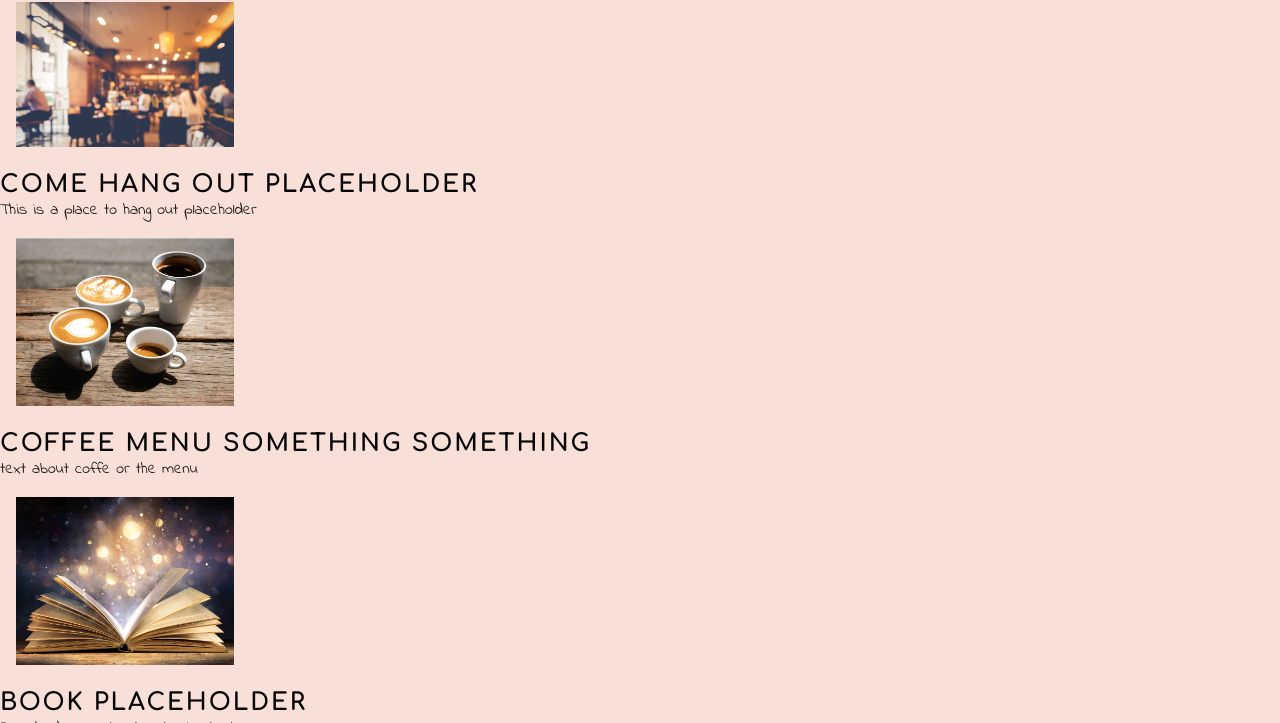
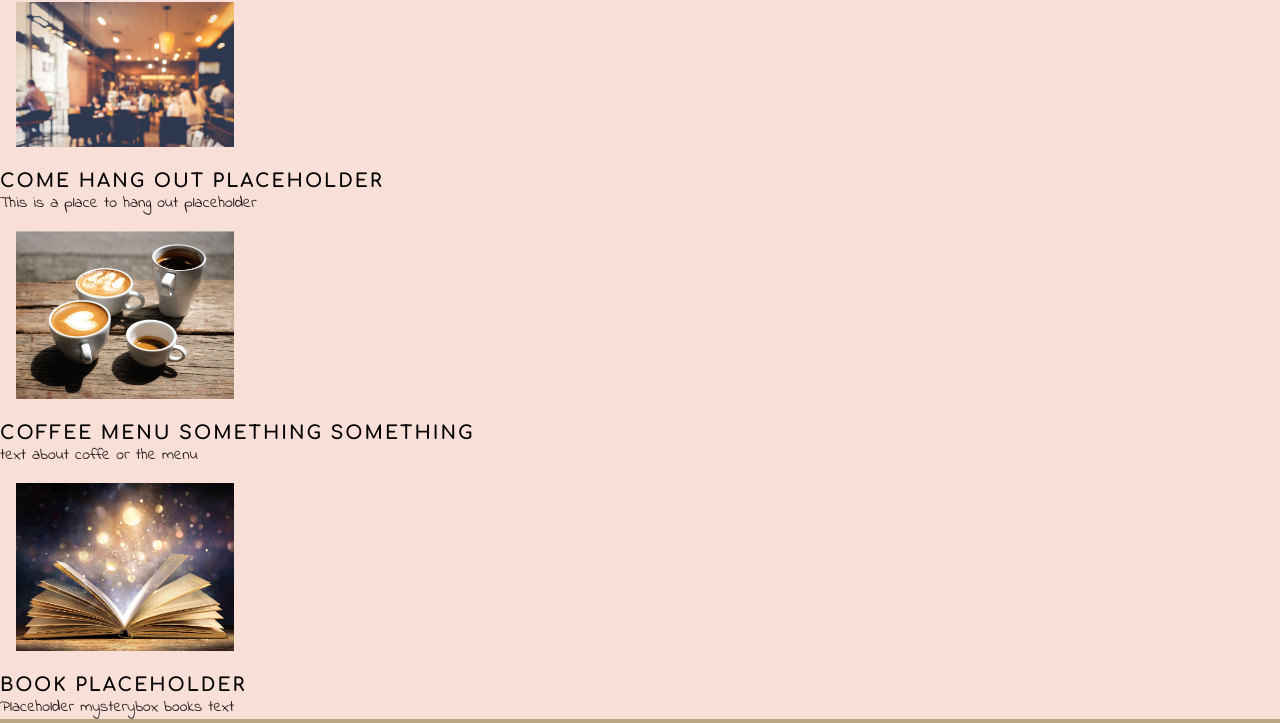
Before and after one commit to miranord/book-baristas, a plain HTML site: page index.html in a window 1280 px wide. Shown: the part 415-1138 px from the top of the page. Drawn offline with Linux system fonts and the light colour scheme.

Commit message:
Changed headings from h2 to h3

```diff
--- a/assets/css/style.css
+++ b/assets/css/style.css
@@ -19,7 +19,7 @@ body {
     background-color: #F8E0D8;
 }
 
-h1,h2 {
+h1,h2,h3 {
     font-family: 'Comfortaa', cursive;
     text-transform: uppercase;
     letter-spacing: 2px;
--- a/index.html
+++ b/index.html
@@ -80,7 +80,7 @@
         <section>
             <img src="assets/images/shutterstock_364151948-min.jpg" alt="Blurred picture of inside of Book Baristas" class="home-page-pictures">
             <div>
-                <h2>Come hang out placeholder</h2>
+                <h3>Come hang out placeholder</h2>
                 <p>This is a place to hang out placeholder</p>
             </div>
         </section>
@@ -89,7 +89,7 @@
         <section>
             <img src="assets/images/Shutterstock_744593455 (1).jpg" alt="Four diffrent coffees served at Book Baristas" class="home-page-pictures">
             <div>
-              <h2>Coffee menu something something</h2>
+              <h3>Coffee menu something something</h2>
               <p>text about coffe or the menu</p>
             </div>
         </section>
@@ -98,7 +98,7 @@
         <section>
             <img src="assets/images/Shutterstock_2184380567 (1)-min (1) (1) (1) (1).jpg" alt="Open book with magic coming from within" class="home-page-pictures">
             <div>
-              <h2>Book placeholder</h2>
+              <h3>Book placeholder</h2>
               <p>Placeholder mysterybox books text</p>
             </div>
         </section>
```
